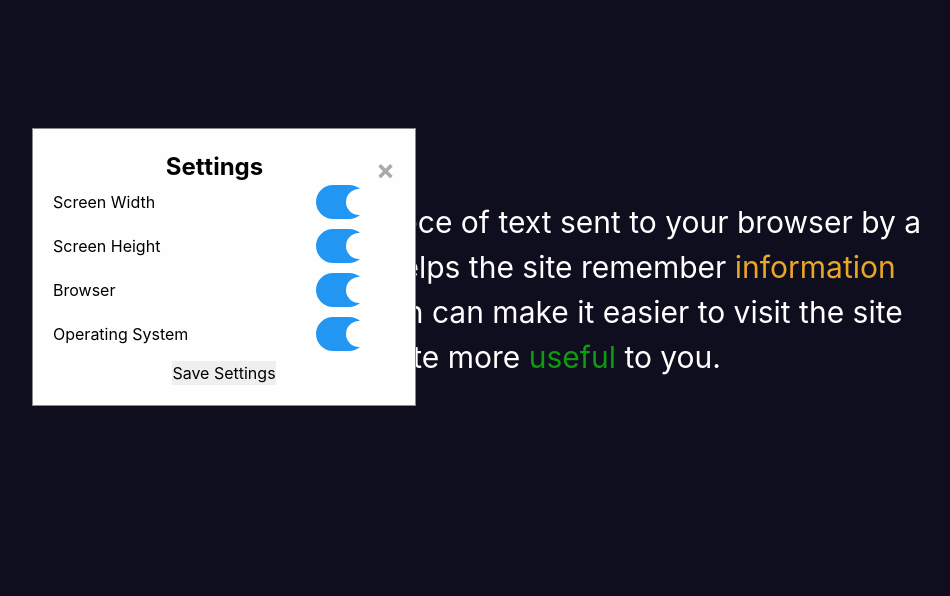
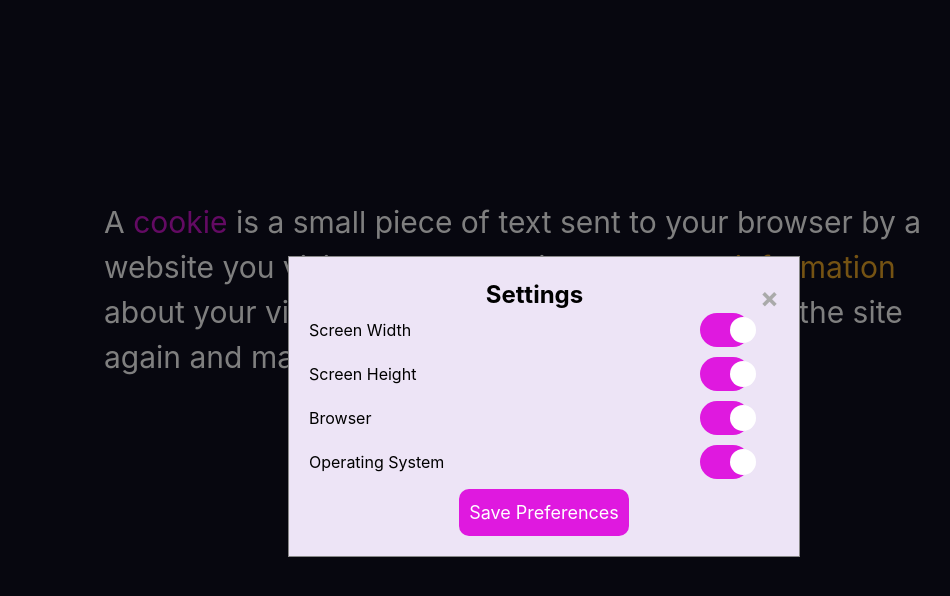
Before and after one commit to nishatasha/cookies, a plain HTML site: page index.html in a window 1280 px wide. Shown: the whole page, without its empty margins (96-1046 px from the left). Drawn offline with Linux system fonts and the light colour scheme.

Commit message:
updating js

```diff
--- a/assets/script/app.js
+++ b/assets/script/app.js
@@ -4,7 +4,6 @@ document.addEventListener("DOMContentLoaded", () => {
     const modal = document.querySelector('.modal');
     const closeButtons = document.querySelectorAll('.close');
     const settingsButton = document.querySelector('.settings');
-    const acceptAllButton = document.getElementById('acceptAllButton');
 
     // Always display the modal when the page loads
     modal.style.display = "block";
@@ -22,19 +21,24 @@ document.addEventListener("DOMContentLoaded", () => {
         modal.style.display = "none";
     });
 
-    // Accept all button
-    acceptAllButton.addEventListener("click", () => {
-        acceptAllPreferences();
-    });
-
-    // Cookie consent banner button
-    cookieButton.addEventListener("click", () => {
-        modal.style.display = "block";
-    });
-
     // Check if cookies are enabled and if there are any cookies stored
     if (getCookie("cookieConsent")) {
         loadSavedSettings();
+    }
+
+    // Add event listeners to acceptAllButton and cookieButton if they exist
+    const acceptAllButton = document.getElementById('acceptAllButton');
+    if (acceptAllButton) {
+        acceptAllButton.addEventListener("click", () => {
+            acceptAllPreferences();
+        });
+    }
+
+    const cookieButton = document.getElementById('cookieButton');
+    if (cookieButton) {
+        cookieButton.addEventListener("click", () => {
+            modal.style.display = "block";
+        });
     }
 });
 
--- a/assets/style/index.css
+++ b/assets/style/index.css
@@ -29,23 +29,34 @@ main {
 }
 
 .modal {
-    display: none;
+    display: flex;
+    justify-content: center;
+    align-items: center;
     position: fixed;
     z-index: 1;
     left: 0;
     top: 0;
-    width: 50%;
-    height: 50%;
-    place-items: center;
+    width: 100%;
+    height: 100%;
+    background-color: rgba(0, 0, 0, 0.5);
 }
 
+
 .modal-content {
-    background-color: #fefefe;
+    background-color: #ede4f6;
     margin: 20% auto;
     padding: 20px;
     border: 1px solid #888;
-    width: 60%;
+    width: 40%;
     text-align: center;
+}
+
+.settings {
+    color: #fff;
+    background-color: rgb(223, 25, 223);
+    padding: 10px;
+    border-radius: 10px;
+    font-size: 18px;
 }
 
 .close {
@@ -114,11 +125,11 @@ main {
 }
 
 input:checked+.slider {
-    background-color: #2196F3;
+    background-color: rgb(223, 25, 223);
 }
 
 input:focus+.slider {
-    box-shadow: 0 0 1px #2196F3;
+    box-shadow: 0 0 1px rgb(223, 25, 223);
 }
 
 input:checked+.slider:before {
--- a/index.html
+++ b/index.html
@@ -59,7 +59,7 @@
                         </label>
                     </div>
                 </div>
-                <button class="settings">Save Settings</button>
+                <button class="settings">Save Preferences</button>
             </div>
         </div>
     </main>
```
